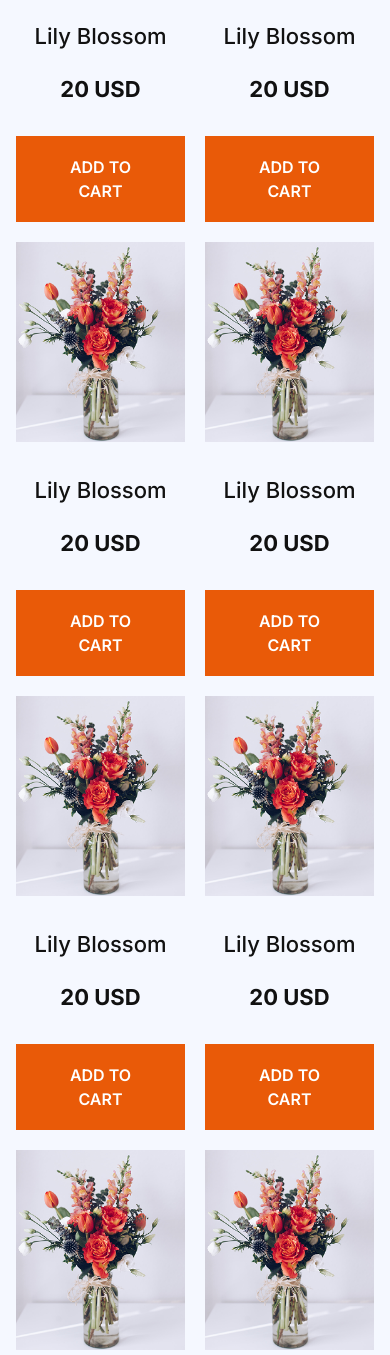
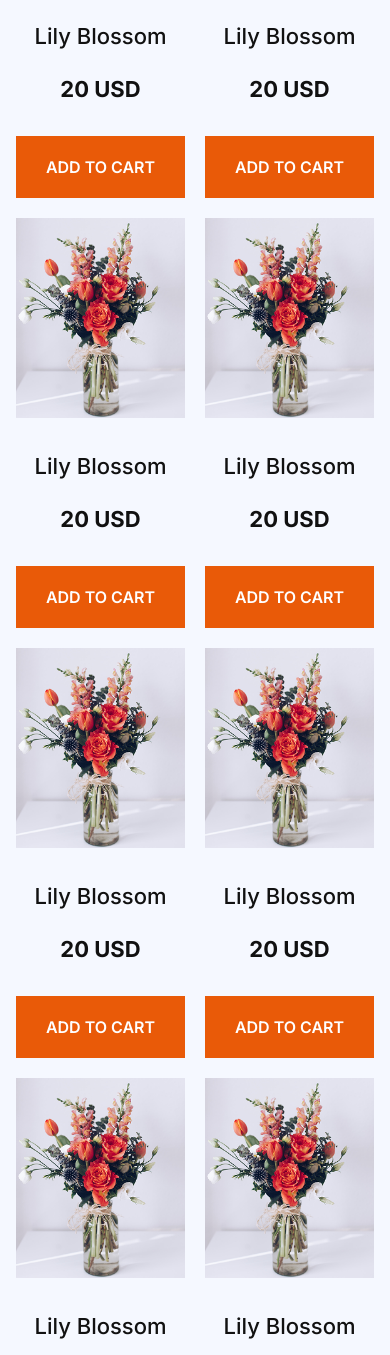
Before and after one commit to jasujon570/B12A02-Responsive-Flowers, a plain HTML site: page index.html in a window 390 px wide. Shown: the part 1460-2815 px from the top of the page. Drawn offline with nearby package versions, Linux system fonts and the light colour scheme.

Commit message:
code updated

```diff
--- a/index.html
+++ b/index.html
@@ -74,49 +74,49 @@
                     <img class="w-full" src="./assets/sample-flower-image.png" alt="flower">
                     <h3 class="text-[#111111] font-medium text-[22px] leading-[33px] mt-[30px]">Lily Blossom</h3>
                     <p class="text-[#111111] font-bold text-[22px] leading-[33px] mt-[20px] mb-[30px]">20 USD</p>
-                    <button class="w-full font-semibold text-white py-[19px] px-[30.5px] sm:py-4 sm:px-[50px] bg-[#E95A08]">ADD TO CART</button>
+                    <button class="w-full font-semibold text-white py-[19px] sm:py-4 sm:px-[50px] bg-[#E95A08]">ADD TO CART</button>
                 </div>
                 <div class="text-center">
                     <img class="w-full" src="./assets/sample-flower-image.png" alt="flower">
                     <h3 class="text-[#111111] font-medium text-[22px] leading-[33px] mt-[30px]">Lily Blossom</h3>
                     <p class="text-[#111111] font-bold text-[22px] leading-[33px] mt-[20px] mb-[30px]">20 USD</p>
-                    <button class="w-full font-semibold text-white py-[19px] px-[30.5px] sm:py-4 sm:px-[50px] bg-[#E95A08]">ADD TO CART</button>
+                    <button class="w-full font-semibold text-white py-[19px] sm:py-4 sm:px-[50px] bg-[#E95A08]">ADD TO CART</button>
                 </div>
                 <div class="text-center">
                     <img class="w-full" src="./assets/sample-flower-image.png" alt="flower">
                     <h3 class="text-[#111111] font-medium text-[22px] leading-[33px] mt-[30px]">Lily Blossom</h3>
                     <p class="text-[#111111] font-bold text-[22px] leading-[33px] mt-[20px] mb-[30px]">20 USD</p>
-                    <button class="w-full font-semibold text-white py-[19px] px-[30.5px] sm:py-4 sm:px-[50px] bg-[#E95A08]">ADD TO CART</button>
+                    <button class="w-full font-semibold text-white py-[19px] sm:py-4 sm:px-[50px] bg-[#E95A08]">ADD TO CART</button>
                 </div>
                 <div class="text-center">
                     <img class="w-full" src="./assets/sample-flower-image.png" alt="flower">
                     <h3 class="text-[#111111] font-medium text-[22px] leading-[33px] mt-[30px]">Lily Blossom</h3>
                     <p class="text-[#111111] font-bold text-[22px] leading-[33px] mt-[20px] mb-[30px]">20 USD</p>
-                    <button class="w-full font-semibold text-white py-[19px] px-[30.5px] sm:py-4 sm:px-[50px] bg-[#E95A08]">ADD TO CART</button>
+                    <button class="w-full font-semibold text-white py-[19px] sm:py-4 sm:px-[50px] bg-[#E95A08]">ADD TO CART</button>
                 </div>
                 <div class="text-center">
                     <img class="w-full" src="./assets/sample-flower-image.png" alt="flower">
                     <h3 class="text-[#111111] font-medium text-[22px] leading-[33px] mt-[30px]">Lily Blossom</h3>
                     <p class="text-[#111111] font-bold text-[22px] leading-[33px] mt-[20px] mb-[30px]">20 USD</p>
-                    <button class="w-full font-semibold text-white py-[19px] px-[30.5px] sm:py-4 sm:px-[50px] bg-[#E95A08]">ADD TO CART</button>
+                    <button class="w-full font-semibold text-white py-[19px] sm:py-4 sm:px-[50px] bg-[#E95A08]">ADD TO CART</button>
                 </div>
                 <div class="text-center">
                     <img class="w-full" src="./assets/sample-flower-image.png" alt="flower">
                     <h3 class="text-[#111111] font-medium text-[22px] leading-[33px] mt-[30px]">Lily Blossom</h3>
                     <p class="text-[#111111] font-bold text-[22px] leading-[33px] mt-[20px] mb-[30px]">20 USD</p>
-                    <button class="w-full font-semibold text-white py-[19px] px-[30.5px] sm:py-4 sm:px-[50px] bg-[#E95A08]">ADD TO CART</button>
+                    <button class="w-full font-semibold text-white py-[19px] sm:py-4 sm:px-[50px] bg-[#E95A08]">ADD TO CART</button>
                 </div>
                 <div class="text-center">
                     <img class="w-full" src="./assets/sample-flower-image.png" alt="flower">
                     <h3 class="text-[#111111] font-medium text-[22px] leading-[33px] mt-[30px]">Lily Blossom</h3>
                     <p class="text-[#111111] font-bold text-[22px] leading-[33px] mt-[20px] mb-[30px]">20 USD</p>
-                    <button class="w-full font-semibold text-white py-[19px] px-[30.5px] sm:py-4 sm:px-[50px] bg-[#E95A08]">ADD TO CART</button>
+                    <button class="w-full font-semibold text-white py-[19px] sm:py-4 sm:px-[50px] bg-[#E95A08]">ADD TO CART</button>
                 </div>
                 <div class="text-center">
                     <img class="w-full" src="./assets/sample-flower-image.png" alt="flower">
                     <h3 class="text-[#111111] font-medium text-[22px] leading-[33px] mt-[30px]">Lily Blossom</h3>
                     <p class="text-[#111111] font-bold text-[22px] leading-[33px] mt-[20px] mb-[30px]">20 USD</p>
-                    <button class="w-full font-semibold text-white py-[19px] px-[30.5px] sm:py-4 sm:px-[50px] bg-[#E95A08]">ADD TO CART</button>
+                    <button class="w-full font-semibold text-white py-[19px] sm:py-4 sm:px-[50px] bg-[#E95A08]">ADD TO CART</button>
                 </div>
             </div>
         </section>
```
